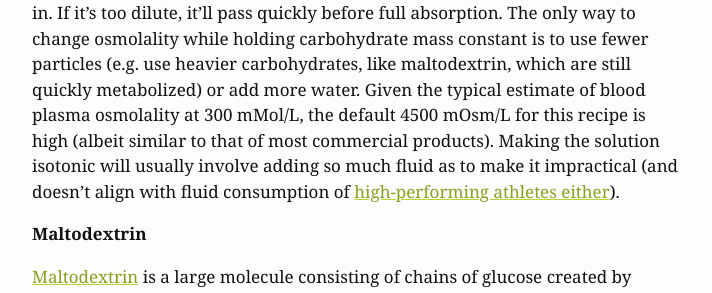
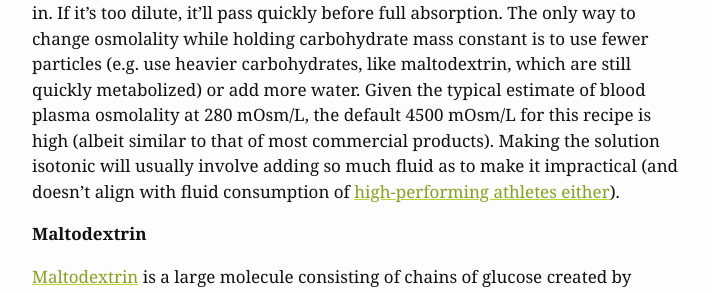
Before and after one commit to nickswalker/nickwalker.us, a Jekyll site: the page built from pages/energy-gels.md, in a window 1280 px wide and 900 px high, scrolled down 1013 px. Shown: the part 310-603 px from the top of the window, without its empty margins (283-995 px from the left). Built offline with Jekyll 4.4.1, drawn with Linux system fonts in a browser that asks for light colours; some web fonts are replaced; some of the changed text lies outside the part shown.

Commit message:
Fix a unit abbreviation

```diff
--- a/pages/energy-gels.md
+++ b/pages/energy-gels.md
@@ -34,7 +34,7 @@ Glucose and fructose [use separate metabolic pathways](https://www.mysportscienc
 
 ### Osmolality and Isotonicity
 
-Absorption is best if the solution is isotonic, meaning it has [osmotic concentration](https://en.wikipedia.org/wiki/Osmotic_concentration) (units mOsm/L, milliosmole per liter) matching that of bodily fluids. If the solution is too concentrated, it'll cause GI stress as fluids are pulled in. If it's too dilute, it'll pass quickly before full absorption. The only way to change osmolality while holding carbohydrate mass constant is to use fewer particles (e.g. use heavier carbohydrates, like maltodextrin, which are still quickly metabolized) or add more water. Given the typical estimate of blood plasma osmolality at 300 mMol/L, the default 4500 mOsm/L for this recipe is high (albeit similar to that of most commercial products). Making the solution isotonic will usually involve adding so much fluid as to make it impractical (and doesn't align with fluid consumption of [high-performing athletes either](https://pubmed.ncbi.nlm.nih.gov/22450589/)).
+Absorption is best if the solution is isotonic, meaning it has [osmotic concentration](https://en.wikipedia.org/wiki/Osmotic_concentration) (units mOsm/L, milliosmole per liter) matching that of bodily fluids. If the solution is too concentrated, it'll cause GI stress as fluids are pulled in. If it's too dilute, it'll pass quickly before full absorption. The only way to change osmolality while holding carbohydrate mass constant is to use fewer particles (e.g. use heavier carbohydrates, like maltodextrin, which are still quickly metabolized) or add more water. Given the typical estimate of blood plasma osmolality at 280 mOsm/L, the default 4500 mOsm/L for this recipe is high (albeit similar to that of most commercial products). Making the solution isotonic will usually involve adding so much fluid as to make it impractical (and doesn't align with fluid consumption of [high-performing athletes either](https://pubmed.ncbi.nlm.nih.gov/22450589/)).
 
 ### Maltodextrin
 
```
